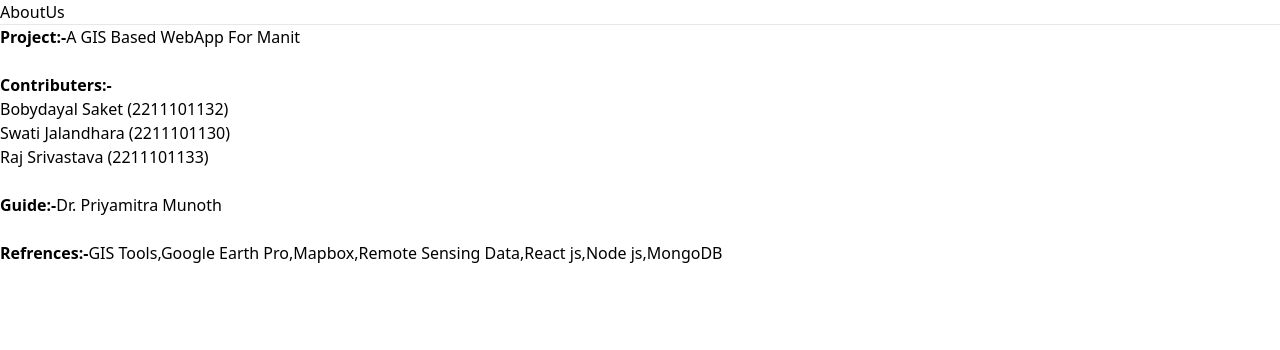
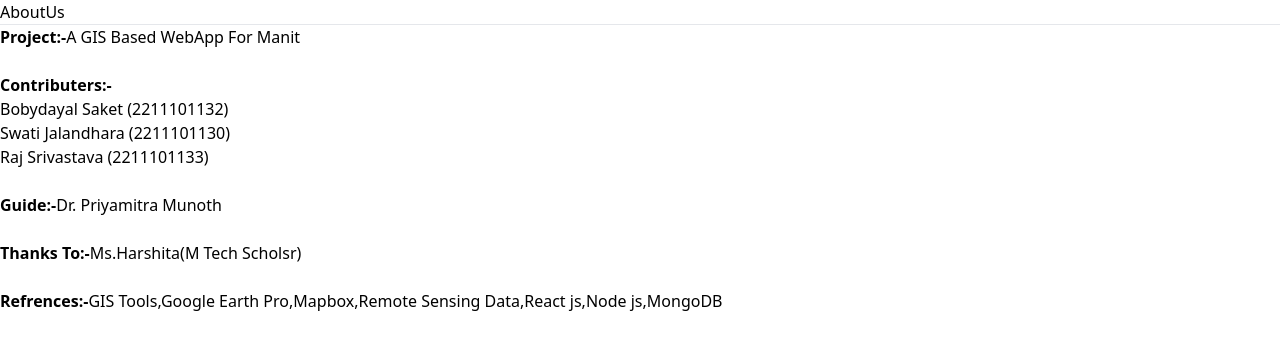
Before and after one commit to MrBobbydayal/Manit_Map, a React (Vite) app: page /AboutUs in a window 1280 px wide. Shown: the top 350 px of the page. Built offline with nearby package versions, Linux system fonts and the light colour scheme.

Commit message:
commit Harshita Mam

```diff
--- a/src/component/AboutUs.jsx
+++ b/src/component/AboutUs.jsx
@@ -21,7 +21,8 @@ const AboutUs = () => {
       <p class=" text-xl text-gray-300 "><strong >Guide:-
             </strong>Dr. Priyamitra Munoth</p>
             <br/>
-
+       <p><strong >Thanks To:-
+       </strong>Ms.Harshita(M Tech Scholsr)</p> <br/>
             <p class="  text-gray-300 "><strong className='text-xl'>Refrences:-
             </strong>GIS Tools,Google Earth Pro,Mapbox,Remote Sensing Data,React js,Node js,MongoDB</p>
         </div>
```
